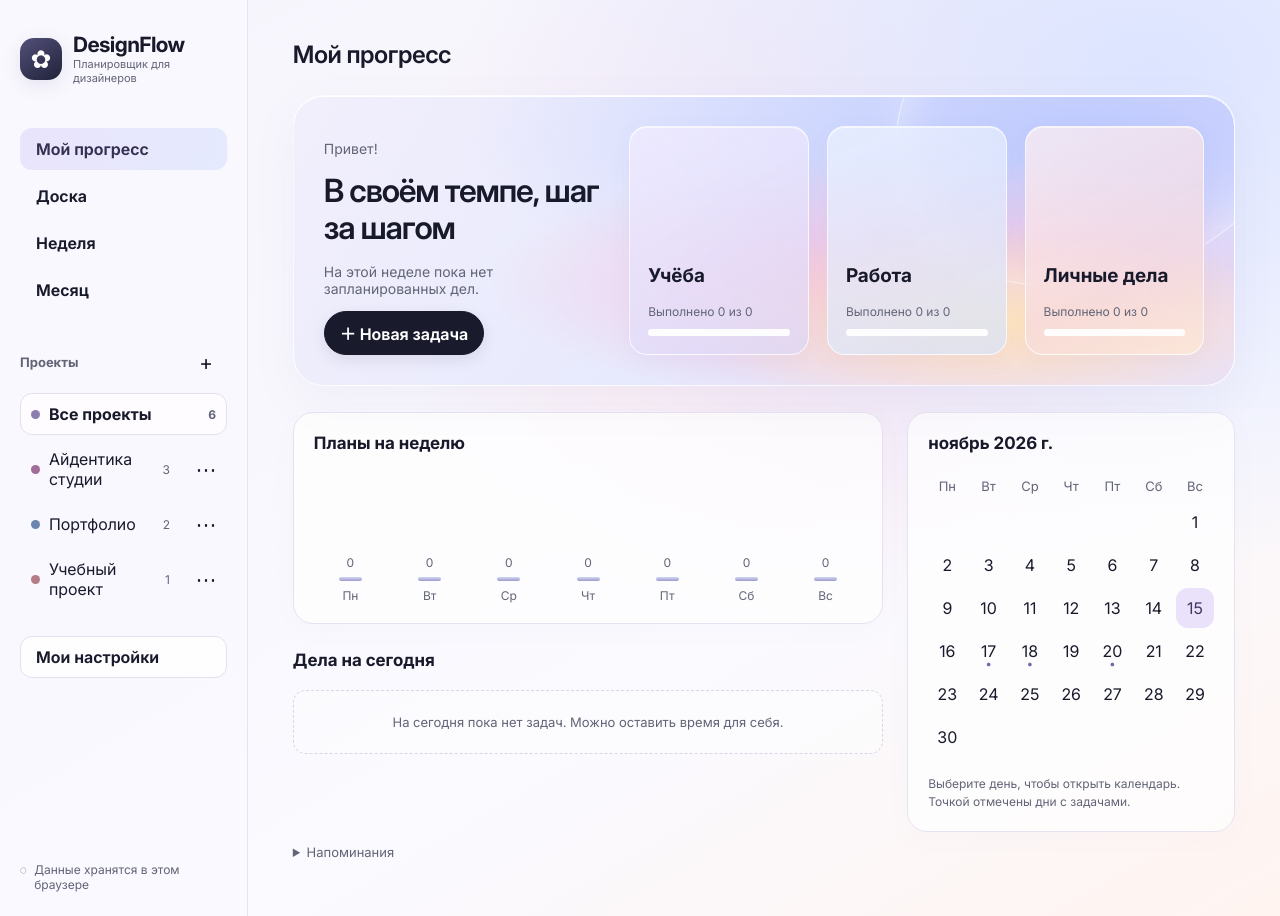
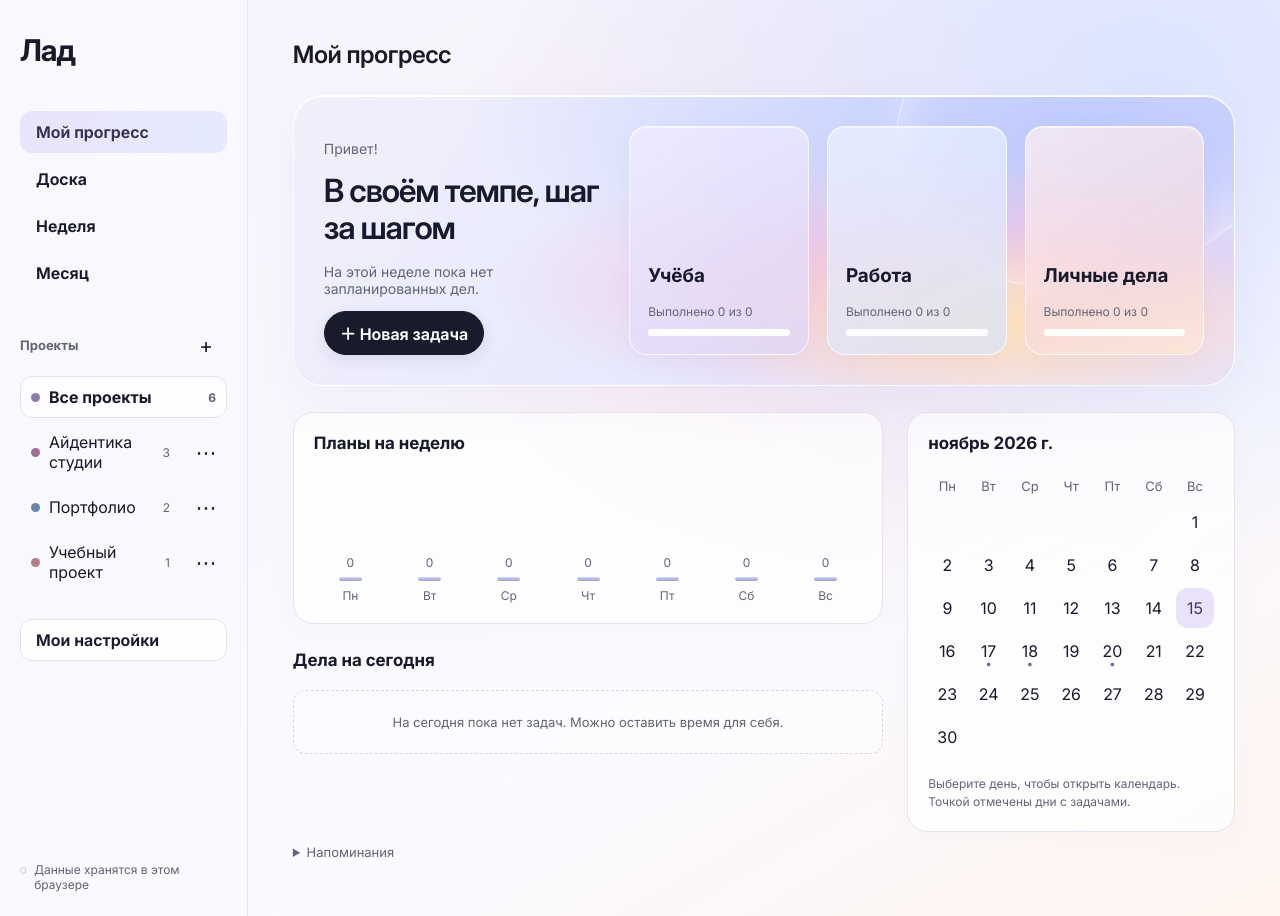
Before and after one commit to its-Anastasia-design/-, a plain HTML site: page index.html in a window 1280 px wide. Drawn offline with Linux system fonts and the light colour scheme.

Commit message:
Назвать приложение Лад и убрать графический логотип

```diff
--- a/css/style.css
+++ b/css/style.css
@@ -29,9 +29,7 @@ button, input, select, textarea { border: 1px solid var(--line); border-radius:
 button { min-height: 42px; }
 .sidebar { background: #f1e9df; padding: 32px 20px 24px; display: flex; flex-direction: column; gap: 0; border-right: 1px solid var(--line); }
 .brand { display: flex; align-items: center; gap: 11px; margin: 0 0 43px; }
-.brand-mark { display: grid; place-items: center; flex: 0 0 42px; height: 42px; background: var(--accent); color: white; border-radius: 14px; font-size: 25px; }
-.brand strong { display: block; font-size: 21px; letter-spacing: -.6px; }
-.brand small { display: block; font-size: 11px; color: var(--muted); }
+.brand strong { display: block; font-size: 30px; letter-spacing: -1px; }
 .project-heading { display: flex; align-items: center; justify-content: space-between; margin-bottom: 10px; }
 .project-heading h2 { font-size: 13px; margin: 0; color: var(--muted); }
 #projects { display: grid; gap: 5px; }
@@ -264,10 +262,6 @@ body {
   background: #faf9ffcc;
   border-color: #e6e3f2;
 }
-.brand-mark {
-  background: linear-gradient(145deg, #535079, #202239);
-  box-shadow: 0 5px 18px #68619322;
-}
 .sidebar .views button[aria-pressed="true"] {
   color: #353051;
   background: linear-gradient(110deg, #e9e4fb, #e5eaff);
--- a/index.html
+++ b/index.html
@@ -4,8 +4,8 @@
   <meta charset="utf-8">
   <meta name="viewport" content="width=device-width, initial-scale=1">
   <meta name="theme-color" content="#f7f1eb">
-  <meta name="description" content="DesignFlow — канбан-планировщик для творческих проектов.">
-  <title>DesignFlow — планировщик творческих проектов</title>
+  <meta name="description" content="Лад — канбан-планировщик для творческих проектов.">
+  <title>Лад — планировщик творческих проектов</title>
   <link rel="stylesheet" href="css/style.css">
   <script defer src="js/data.js"></script>
   <script defer src="js/calendar.js"></script>
@@ -17,7 +17,7 @@
 <body>
   <a class="skip" href="#main">К доске задач</a>
   <aside class="sidebar" aria-label="Проекты">
-    <div class="brand"><span class="brand-mark" aria-hidden="true">✿</span><div><strong>DesignFlow</strong><small>Планировщик для дизайнеров</small></div></div>
+    <div class="brand"><strong>Лад</strong></div>
     <nav class="views" aria-label="Вид планировщика">
       <button class="secondary" type="button" data-view="home" aria-pressed="true">Мой прогресс</button>
       <button class="secondary" type="button" data-view="board" aria-pressed="false">Доска</button>
--- a/js/planning.js
+++ b/js/planning.js
@@ -110,7 +110,7 @@ function checkReminders() {
     banner.append(open, icon("×", "Закрыть напоминание", () => banner.remove()));
     byId("reminder-list").append(banner);
     if ("Notification" in window && Notification.permission === "granted") {
-      try { new Notification("DesignFlow", { body: text, tag: key }); } catch { /* The in-app reminder remains visible. */ }
+      try { new Notification("Лад", { body: text, tag: key }); } catch { /* The in-app reminder remains visible. */ }
     }
   }
 }
```
Also changed, not shown: 1 other file.
